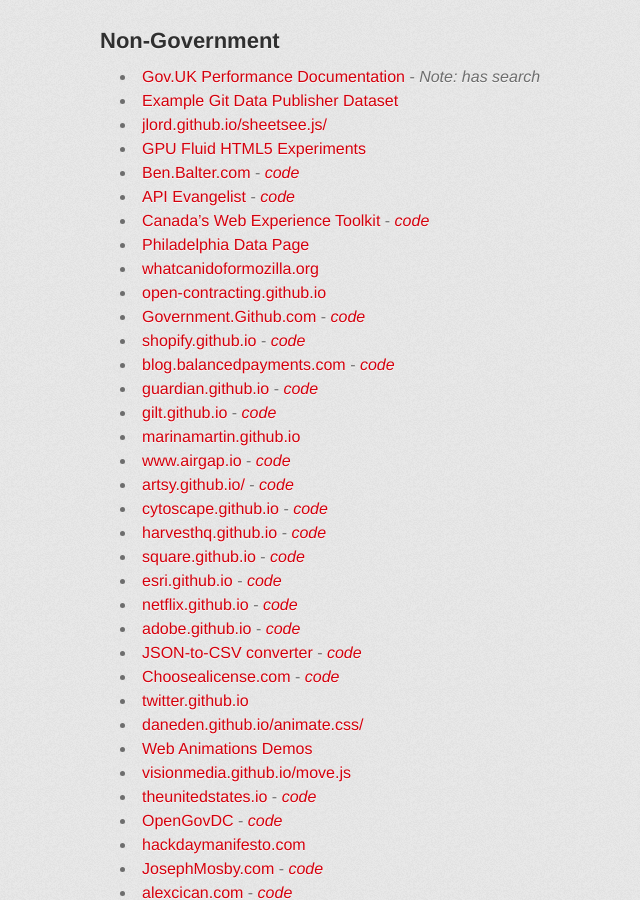
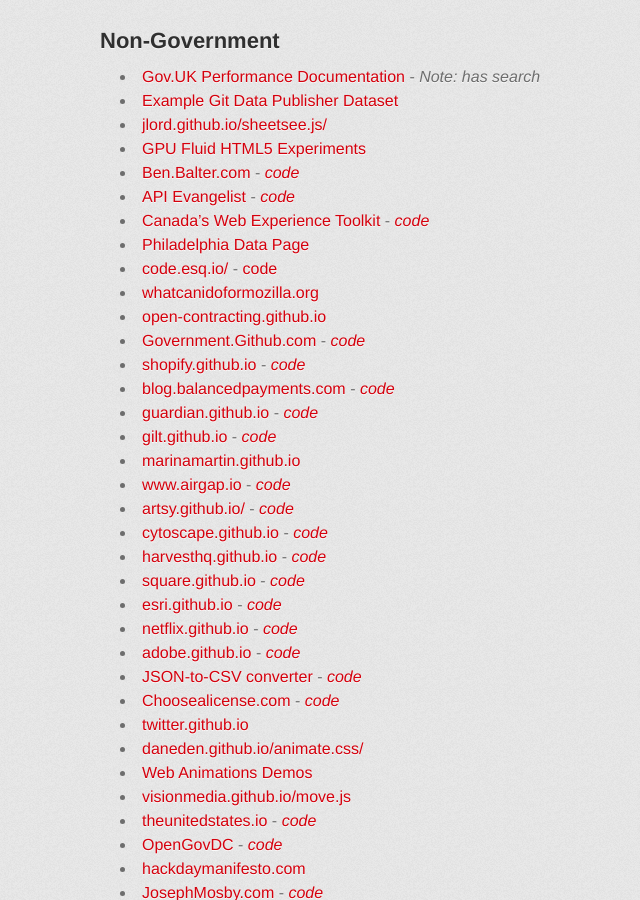
Before and after one commit to GSA/Open-Data-Collaboration-Sandbox, a Jekyll site: the page built from website_examples.md, in a window 1280 px wide and 900 px high, scrolled down 1326 px. Shown: the whole window, without its empty margins (230-870 px from the left). Built offline with Jekyll 4.4.1, drawn with Linux system fonts in a browser that asks for light colours; some web fonts are replaced.

Commit message:
adding esq.io

```diff
--- a/website_examples.md
+++ b/website_examples.md
@@ -58,6 +58,7 @@
 * [API Evangelist](http://www.apievangelist.com) - *[code](https://github.com/kinlane/api-evangelist)*
 * [Canada's Web Experience Toolkit](http://wet-boew.github.io/wet-boew/index-en.html) - *[code](https://github.com/wet-boew/wet-boew)*
 * [Philadelphia Data Page](http://cityofphiladelphia.github.io/slash-data/)
+* [code.esq.io/](http://code.esq.io/) - [code](https://github.com/vzvenyach/vzvenyach.github.io)
 * [whatcanidoformozilla.org](http://whatcanidoformozilla.org)
 * [open-contracting.github.io](http://open-contracting.github.io/)
 * [Government.Github.com](https://government.github.com/) - *[code](https://github.com/github/government.github.com)*
```
